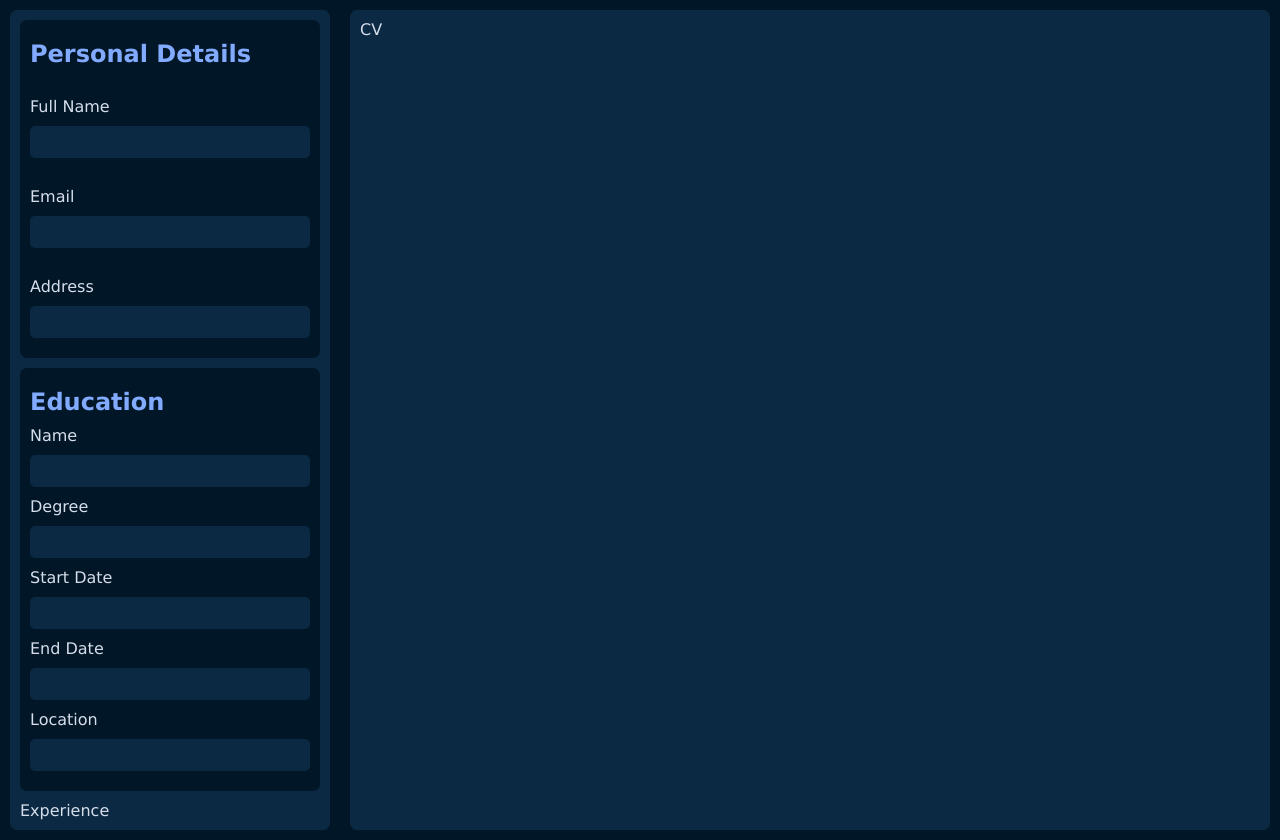
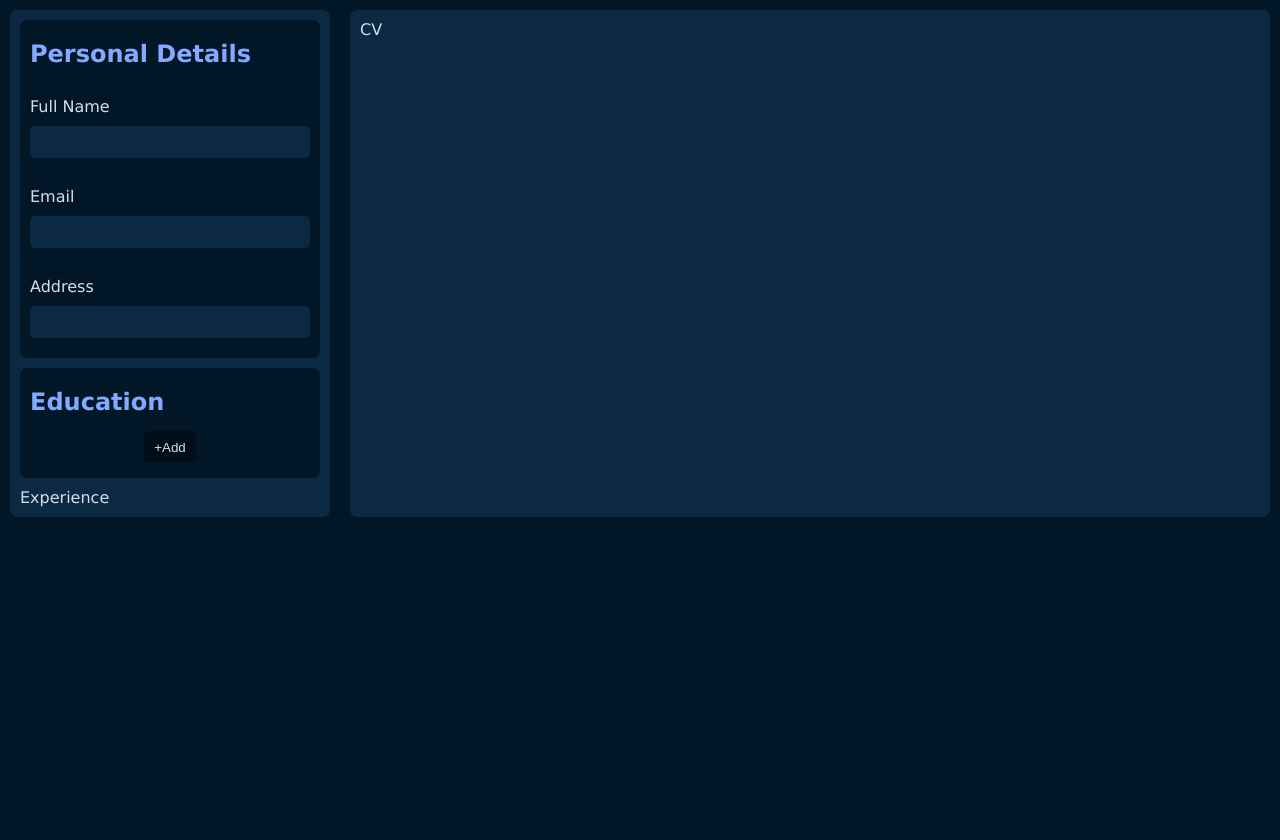
Before and after one commit to golam71/odin-cv-app, a React (Vite) app: page / in a window 1280 px wide. After the commit the page ends 800 px from the top, so only its background shows below. Built offline with nearby package versions, Linux system fonts and the light colour scheme.

Commit message:
✨ Refactor Education component to improve form handling and data display

```diff
--- a/src/components/Education.jsx
+++ b/src/components/Education.jsx
@@ -1,27 +1,98 @@
 import { useState } from "react";
 
+let data = {
+  Name: "",
+  Degree: "",
+  "Start Time": "",
+  "End Time": "",
+  Location: "",
+};
+
 export function Education() {
-  let data = {
-    Name: "",
-    Degree: "",
-    "Start Date": "",
-    "End Date": "",
-    Location: "",
-  };
-
-  const [eduData, setEduData] = useState([data]);
+  const [eduData, setEduData] = useState([]);
+  const [formData, setFormData] = useState({ ...data });
+  const [editMode, setEditMode] = useState(false);
 
   return (
     <div className="education">
       <h2>Education</h2>
-      {Object.keys(data).map((element) => {
-        return (
-          <label htmlFor={element} key={element}>
-            {element}
-            <input type="text" id={element} />
-          </label>
-        );
-      })}
+      {editMode ? (
+        <Form
+          formData={formData}
+          setFormData={setFormData}
+          eduData={eduData}
+          setEduData={setEduData}
+          setEditMode={setEditMode}
+        />
+      ) : (
+        <ShowEduData
+          eduData={eduData}
+          setEditMode={setEditMode}
+          setFormData={setFormData}
+        />
+      )}
     </div>
   );
 }
+
+function Form({ eduData, setEduData, setEditMode, formData, setFormData }) {
+  const handleSubmit = () => {
+    const exists = eduData.some((item) => item.Name === formData.Name);
+
+    const newArr = exists
+      ? eduData.map((item) => (item.Name === formData.Name ? formData : item))
+      : [...eduData, formData];
+
+    setEduData(newArr);
+    setFormData({ ...data });
+    setEditMode(false);
+  };
+
+  return (
+    <>
+      {Object.keys(data).map((key) => (
+        <label htmlFor={key} key={key}>
+          {key}
+          <input
+            type="text"
+            name={key}
+            id={key}
+            value={formData[key]}
+            onChange={(e) =>
+              setFormData({ ...formData, [e.target.name]: e.target.value })
+            }
+          />
+        </label>
+      ))}
+
+      <button onClick={handleSubmit}>Submit</button>
+    </>
+  );
+}
+
+function ShowEduData({ eduData, setEditMode, setFormData }) {
+  const handleShowData = (name) => {
+    const item = eduData.find((i) => i.Name === name);
+    if (item) {
+      setFormData(item);
+      setEditMode(true);
+    }
+  };
+
+  return (
+    <>
+      {eduData
+        .filter((item) => item.Name)
+        .map((item) => (
+          <p
+            className="edu-item"
+            key={item.Name}
+            onClick={() => handleShowData(item.Name)}
+          >
+            {item.Name}
+          </p>
+        ))}
+      <button onClick={() => setEditMode(true)}>+Add</button>
+    </>
+  );
+}
```
